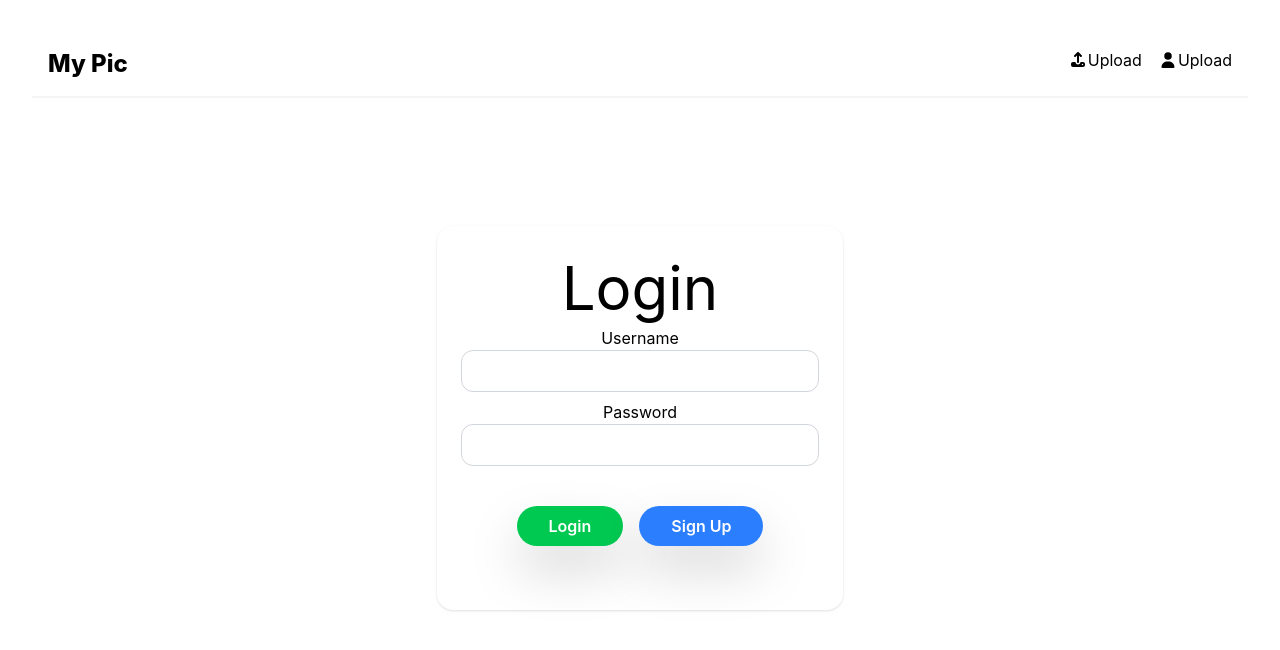
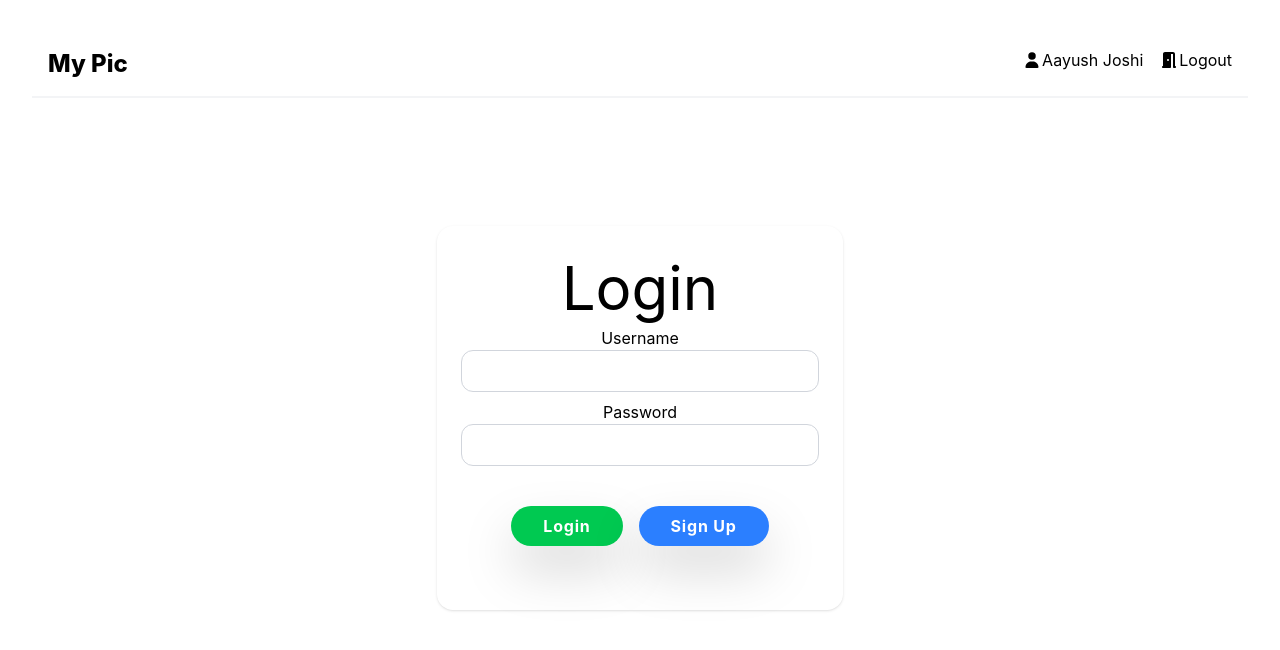
Before and after one commit to aayushjoshi2709/mypic, a React (Vite) app in the folder client/: page /login in a window 1280 px wide. Shown: the top 650 px of the page. Built offline with nearby package versions, Linux system fonts and the light colour scheme.

Commit message:
changed forms to use json  payload

```diff
--- a/client/src/component/Button/RoundedButton.tsx
+++ b/client/src/component/Button/RoundedButton.tsx
@@ -2,22 +2,42 @@ interface ButtonProps {
   text: string;
 }
 
+interface RoundedButtonProps {
+  text: string;
+  classNames?: string[];
+  style?: object;
+}
+
+export const RoundedButton = (button: RoundedButtonProps) => {
+  return (
+    <input
+      className={
+        "p-2 px-8 drop-shadow-2xl rounded-full tracking-wider text-white font-bold  " +
+        button.classNames?.join(" ")
+      }
+      style={button.style}
+      type="button"
+      value={button.text}
+    />
+  );
+};
+
 export const RoundedButtonPrimary = (button: ButtonProps) => {
   return (
-    <input
-      className="p-2 px-8 hover:bg-green-600 bg-green-500 drop-shadow-2xl rounded-full text-white font-semibold"
-      type="submit"
-      value={button.text}
+    <RoundedButton
+      text={button.text}
+      classNames={["bg-green-500","hover:bg-green-600"]}
     />
   );
 };
 
 export const RoundedButtonSecondary = (button: ButtonProps) => {
   return (
-    <input
-      className="p-2 px-8 hover:bg-blue-600 bg-blue-500 drop-shadow-2xl rounded-full text-white font-semibold"
-      type="button"
-      value={button.text}
+    <RoundedButton
+      text={button.text}
+      classNames={["bg-blue-500", "hover:bg-blue-600"]}
     />
   );
 };
+
+export default RoundedButton;
--- a/client/src/component/FormInput/FormInput.tsx
+++ b/client/src/component/FormInput/FormInput.tsx
@@ -1,6 +1,6 @@
 import { toTitleCase } from "../../common/functions";
 
-interface FormInputProps {
+export interface FormInputProps {
   type: "button" | "text" | "password" | "datetime" | "email";
   name: string;
   label: string;
--- a/client/src/component/Header/Header.tsx
+++ b/client/src/component/Header/Header.tsx
@@ -1,5 +1,4 @@
-import { faUser } from "@fortawesome/free-solid-svg-icons";
-import { faUpload } from "@fortawesome/free-solid-svg-icons";
+import { faDoorOpen, faUser } from "@fortawesome/free-solid-svg-icons";
 import { FontAwesomeIcon } from "@fortawesome/react-fontawesome";
 import { Link } from "react-router";
 const Header = () => {
@@ -7,16 +6,16 @@ const Header = () => {
     <header className="p-4 w-full border-b-2 border-gray-100 font-sans">
       <nav className="flex justify-between">
         <Link to="/">
-          <h1 className="text-2xl font-extrabold">My Pic</h1>
+          <h1 className="text-2xl font-extrabold ">My Pic</h1>
         </Link>
         <ul className="flex flex-row gap-4">
           <li>
-            <FontAwesomeIcon icon={faUpload} />
-            Upload
+            <FontAwesomeIcon icon={faUser} />
+            Aayush Joshi
           </li>
           <li>
-            <FontAwesomeIcon icon={faUser} />
-            Upload
+            <FontAwesomeIcon icon={faDoorOpen} />
+            Logout
           </li>
         </ul>
       </nav>
--- a/client/src/component/SideNav/SideNav.tsx
+++ b/client/src/component/SideNav/SideNav.tsx
@@ -2,12 +2,17 @@ import {
   faImage,
   faPerson,
   faSearch,
+  faUpload,
   faUserGroup,
 } from "@fortawesome/free-solid-svg-icons";
 import SideBarItems from "./SideBarItems";
 
 const SideNav = () => {
   const menuItems: SideBarItems[] = [
+    {
+      icon: faUpload,
+      text: "upload",
+    },
     {
       icon: faImage,
       text: "photos",
--- a/client/src/screen/Home/Home.tsx
+++ b/client/src/screen/Home/Home.tsx
@@ -1,5 +1,6 @@
 import { Link } from "react-router";
 import Header from "../../component/Header/Header";
+import RoundedButton from "../../component/Button/RoundedButton";
 
 const Home = () => {
   return (
@@ -15,9 +16,17 @@ const Home = () => {
           </h2>
           <div>
             <Link to="/login">
-              <button className="p-4 px-8 mt-8 bg-green-500 text-white font-semibold rounded-full">
-                Get Started
-              </button>
+              <RoundedButton
+                text="Get Started"
+                classNames={[
+                  "hover:bg-green-600",
+                  "bg-green-500",
+                  "mt-8",
+                  "px-8",
+                  "py-4",
+                  "text-xl"
+                ]}
+              />
             </Link>
           </div>
         </main>
--- a/client/src/screen/Login/Login.tsx
+++ b/client/src/screen/Login/Login.tsx
@@ -1,12 +1,28 @@
 import { Link } from "react-router";
 import Header from "../../component/Header/Header";
-import FormInput from "../../component/FormInput/FormInput";
+import FormInput, {
+  type FormInputProps,
+} from "../../component/FormInput/FormInput";
 import {
   RoundedButtonPrimary,
   RoundedButtonSecondary,
 } from "../../component/Button/RoundedButton";
 
 const Login = () => {
+  const items: FormInputProps[] = [
+    {
+      name: "username",
+      id: "username",
+      type: "text",
+      label: "username",
+    },
+    {
+      name: "password",
+      id: "password",
+      type: "password",
+      label: "password",
+    },
+  ];
   return (
     <div className="flex flex-col h-screen">
       <Header />
@@ -14,19 +30,9 @@ const Login = () => {
         <div className="shadow shadow-black-200 p-4 py-8 w-1/3 mt-32 rounded-2xl">
           <h1 className="text-6xl text-center">Login</h1>
           <form>
-            <FormInput
-              name="username"
-              id="username"
-              type="text"
-              label="username"
-            />
-            <FormInput
-              name="password"
-              id="password"
-              type="password"
-              label="password"
-            />
-
+            {items.map((item, idx) => {
+              return <FormInput {...item} key={idx} />;
+            })}
             <div className="flex flex-row gap-4 w-full p-8 justify-center">
               <RoundedButtonPrimary text="Login" />
               <Link to="/signup">
--- a/client/src/screen/SignUp/SignUp.tsx
+++ b/client/src/screen/SignUp/SignUp.tsx
@@ -1,12 +1,40 @@
 import { Link } from "react-router";
 import Header from "../../component/Header/Header";
-import FormInput from "../../component/FormInput/FormInput";
+import FormInput, {
+  type FormInputProps,
+} from "../../component/FormInput/FormInput";
 import {
   RoundedButtonPrimary,
   RoundedButtonSecondary,
 } from "../../component/Button/RoundedButton";
 
 const SignUp = () => {
+  const items: FormInputProps[] = [
+    {
+      name: "name",
+      id: "name",
+      type: "text",
+      label: "email",
+    },
+    {
+      name: "email",
+      id: "email",
+      type: "email",
+      label: "email",
+    },
+    {
+      name: "username",
+      id: "username",
+      type: "text",
+      label: "username",
+    },
+    {
+      name: "password",
+      id: "password",
+      type: "password",
+      label: "password",
+    },
+  ];
   return (
     <div className="flex flex-col h-screen">
       <Header />
@@ -14,20 +42,9 @@ const SignUp = () => {
         <div className="shadow shadow-black-200 p-4 py-8 w-1/3 mt-32 rounded-2xl">
           <h1 className="text-6xl text-center">Sign Up</h1>
           <form className="mt-6">
-            <FormInput name="name" id="name" type="text" label="name" />
-            <FormInput name="email" id="email" type="email" label="email" />
-            <FormInput
-              name="username"
-              id="username"
-              type="text"
-              label="username"
-            />
-            <FormInput
-              name="password"
-              id="password"
-              type="password"
-              label="password"
-            />
+            {items.map((item, idx) => {
+              return <FormInput {...item} key={idx} />;
+            })}
             <div className="flex flex-row gap-4 w-full p-8 justify-center">
               <RoundedButtonPrimary text="Sign Up" />
               <Link to="/login">
```
Also changed, not shown: 2 other files (tests, documents, lock files or other folders).
